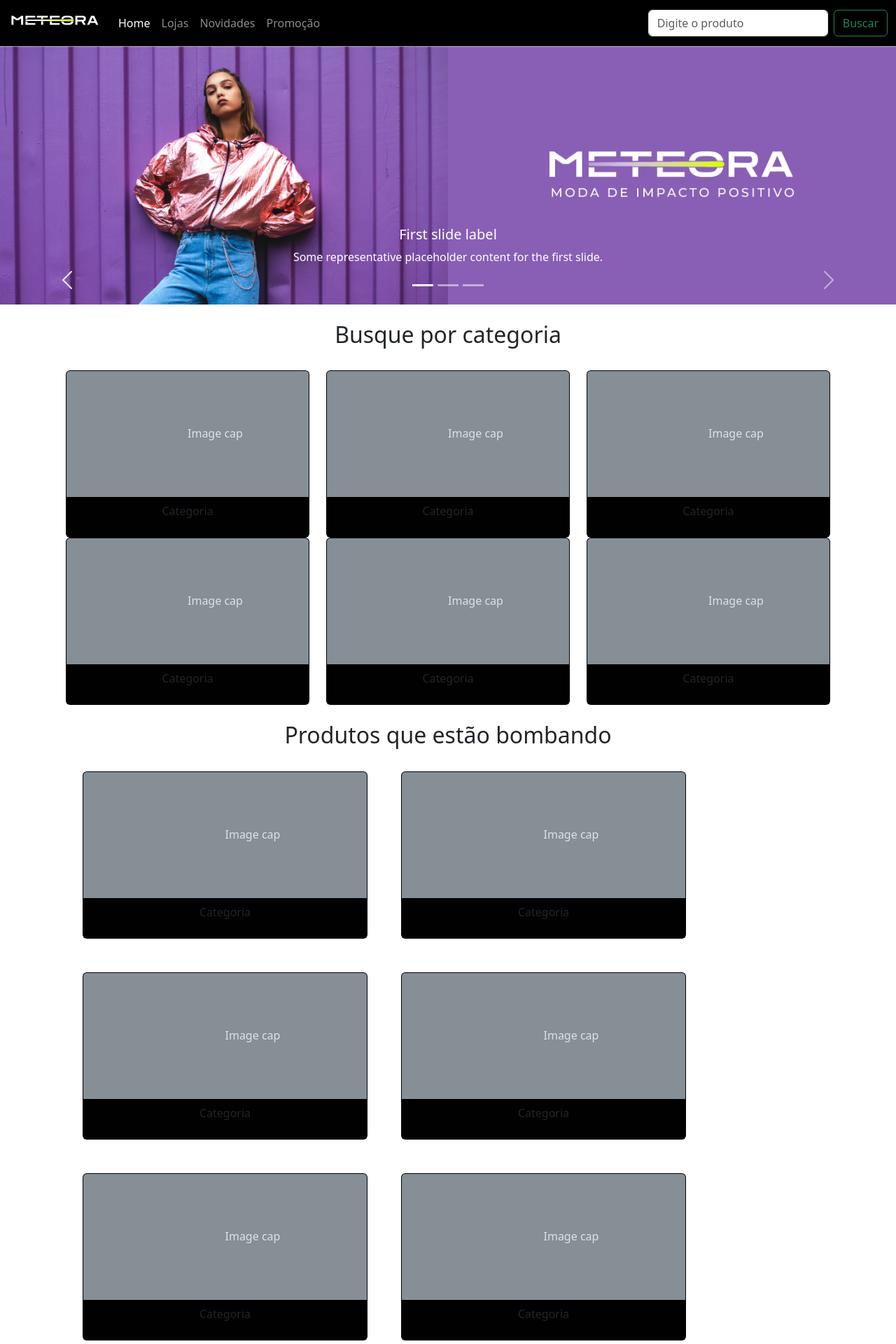
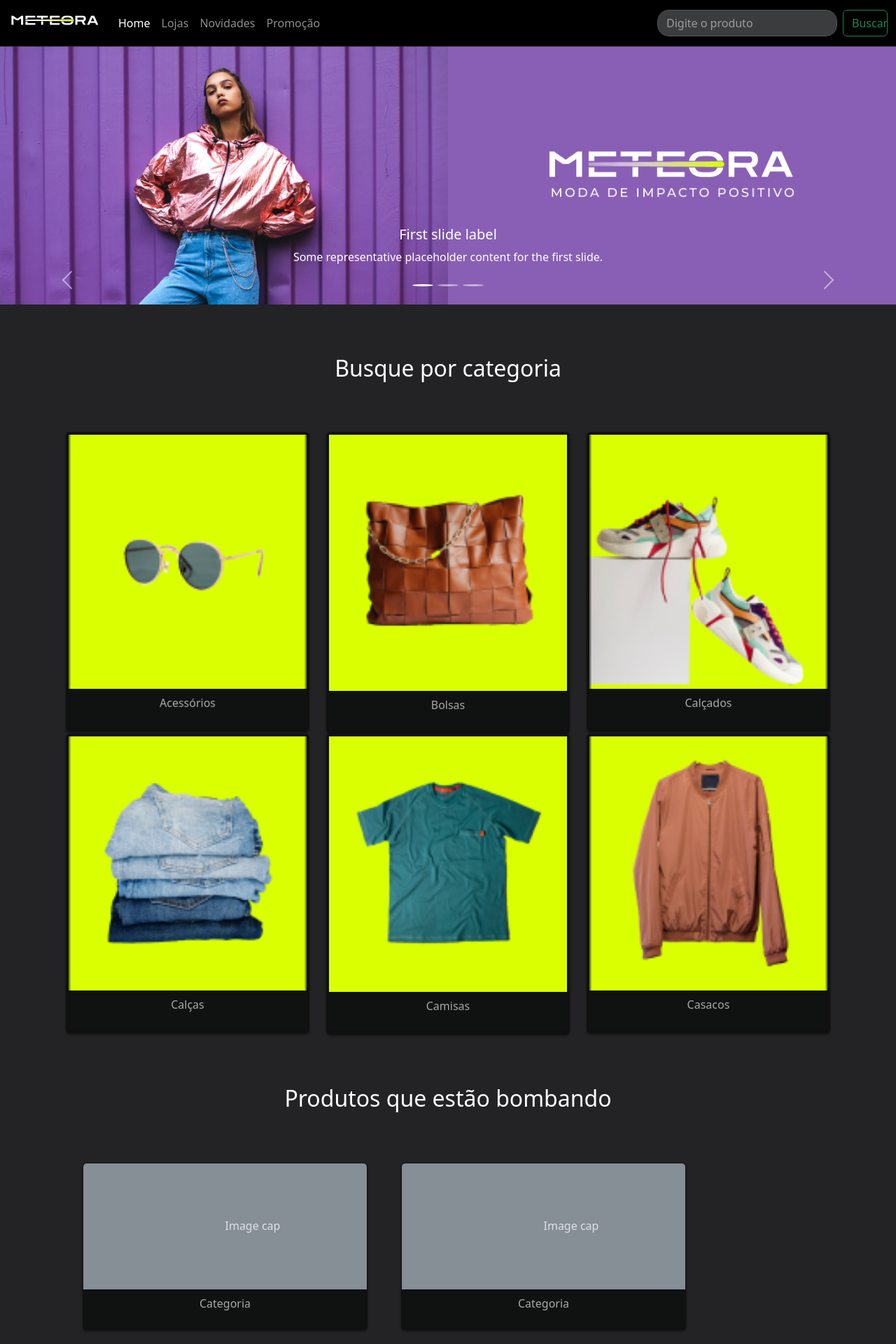
Before and after one commit to RenanFelliphe/Atividades-Trabalhos, a PHP site: page / in a window 1280 px wide. Shown: the top 1920 px of the page at 70% size. Run offline with PHP 8.4, Linux system fonts and the light colour scheme.

Commit message:
Ultima aula mexendo no Meteora

```diff
--- a/Meteora/Meteora/index.css
+++ b/Meteora/Meteora/index.css
@@ -11,5 +11,48 @@
 }
 
 .card{
-    background-color: black;
+    background-color: #0f1011;
+    border-color: #101011;
 }
+
+body{
+    background-color: #232325;
+    color: white;
+}
+
+input[type=search], input[type=email]{
+    background-color: #3a3c3d;
+    border-radius: 1rem;
+    border-top-right-radius: 1rem;
+    border-bottom-right-radius: 1rem;
+    border: 1px solid #585757;
+}
+input[type=search]::placeholder, input[type=email]::placeholder{
+    color: #9E9C9C;
+}
+
+button{
+    display: flex;
+    justify-content: center;
+    align-items: center;
+    width: 4rem;
+    background-color: #323435;
+    z-index: 1;
+    color: #ffffff;
+    border-radius: 1rem;
+    border: 1px solid #585757;
+}
+
+.card{
+    cursor: pointer;
+    box-shadow: 0 2px 3px 0px #141414;
+}
+
+.card:hover{
+    width: 104%;
+    height: 104%;
+}
+
+.card p{
+    color: #a8a8a8;
+}
--- a/Meteora/Meteora/index.html
+++ b/Meteora/Meteora/index.html
@@ -40,7 +40,7 @@
                     </li>
                 </ul>
                 <form class="d-flex" role="search">
-                    <input class="form-control me-2" type="search" placeholder="Digite o produto" aria-label="Search">
+                    <input class="form-control me-2" type="search" placeholder="Digite o produto" aria-label="Pesquisar">
                     <button class="btn btn-outline-success" type="submit">Buscar</button>
                 </form>
             </div>
@@ -49,20 +49,15 @@
 
     <div id="carouselExampleCaptions" class="carousel slide" data-bs-ride="carousel">
         <div class="carousel-indicators">
-            <button type="button" data-bs-target="#carouselExampleCaptions" data-bs-slide-to="0" class="active"
-                aria-current="true" aria-label="Slide 1"></button>
-            <button type="button" data-bs-target="#carouselExampleCaptions" data-bs-slide-to="1"
-                aria-label="Slide 2"></button>
-            <button type="button" data-bs-target="#carouselExampleCaptions" data-bs-slide-to="2"
-                aria-label="Slide 3"></button>
+            <button type="button" data-bs-target="#carouselExampleCaptions" data-bs-slide-to="0" class="active" aria-current="true" aria-label="Slide 1"></button>
+            <button type="button" data-bs-target="#carouselExampleCaptions" data-bs-slide-to="1" aria-label="Slide 2"></button>
+            <button type="button" data-bs-target="#carouselExampleCaptions" data-bs-slide-to="2" aria-label="Slide 3"></button>
         </div>
         <div class="carousel-inner">
             <div class="carousel-item active">
                 <img class="img-fluid d-md-none" src="assets/Mobile/banner1-mobile.png" alt="Primeiro Card no Celular">
-                <img class="img-fluid d-none d-md-block d-lg-none" src="assets/Tablet/banner1-tablet.png"
-                    alt="Primeiro Card no Tablet">
-                <img class="img-fluid d-none d-lg-block" src="assets/Desktop/banner1-desktop.png"
-                    alt="Primeiro Card no Desktop">
+                <img class="img-fluid d-none d-md-block d-lg-none" src="assets/Tablet/banner1-tablet.png" alt="Primeiro Card no Tablet">
+                <img class="img-fluid d-none d-lg-block" src="assets/Desktop/banner1-desktop.png" alt="Primeiro Card no Desktop">
                 <div class="carousel-caption d-none d-md-block">
                     <h5>First slide label</h5>
                     <p>Some representative placeholder content for the first slide.</p>
@@ -71,10 +66,8 @@
 
             <div class="carousel-item">
                 <img class="img-fluid d-md-none" src="assets/Mobile/banner2-mobile.png" alt="Segundo Card no Celular">
-                <img class="img-fluid d-none d-md-block d-lg-none" src="assets/Tablet/banner2-tablet.png"
-                    alt="Segundo Card no Tablet">
-                <img class="img-fluid d-none d-lg-block" src="assets/Desktop/banner2-desktop.png"
-                    alt="Segundo Card no Desktop">
+                <img class="img-fluid d-none d-md-block d-lg-none" src="assets/Tablet/banner2-tablet.png" alt="Segundo Card no Tablet">
+                <img class="img-fluid d-none d-lg-block" src="assets/Desktop/banner2-desktop.png" alt="Segundo Card no Desktop">
                 <div class="carousel-caption d-none d-md-block">
                     <h5>Second slide label</h5>
                     <p>Some representative placeholder content for the second slide.</p>
@@ -83,10 +76,8 @@
 
             <div class="carousel-item">
                 <img class="img-fluid d-md-none" src="assets/Mobile/banner3-mobile.png" alt="Terceiro Card no Celular">
-                <img class="img-fluid d-none d-md-block d-lg-none" src="assets/Tablet/banner3-tablet.png"
-                    alt="Terceiro Card no Tablet">
-                <img class="img-fluid d-none d-lg-block" src="assets/Desktop/banner3-desktop.png"
-                    alt="Terceiro Card no Desktop">
+                <img class="img-fluid d-none d-md-block d-lg-none" src="assets/Tablet/banner3-tablet.png" alt="Terceiro Card no Tablet">
+                <img class="img-fluid d-none d-lg-block" src="assets/Desktop/banner3-desktop.png" alt="Terceiro Card no Desktop">
                 <div class="carousel-caption d-none d-md-block">
                     <h5>Third slide label</h5>
                     <p>Some representative placeholder content for the third slide.</p>
@@ -96,109 +87,73 @@
     </div>
     <button class="carousel-control-prev" type="button" data-bs-target="#carouselExampleCaptions" data-bs-slide="prev">
         <span class="carousel-control-prev-icon" aria-hidden="true"></span>
-        <span class="visually-hidden">Previous</span>
+        <span class="visually-hidden">Anterior</span>
     </button>
     <button class="carousel-control-next" type="button" data-bs-target="#carouselExampleCaptions" data-bs-slide="next">
         <span class="carousel-control-next-icon" aria-hidden="true"></span>
-        <span class="visually-hidden">Next</span>
+        <span class="visually-hidden">Próximo</span>
     </button>
     </div>
 
-    <h2 class="text-center p-4">Busque por categoria</h2>
-    <div class="container row mx-auto g5">
+    <h2 class="text-center p-4 my-3 my-xl-5">Busque por categoria</h2>
+    <div class="container row mx-auto g-6">
         <div class="col-6 col-md-4 col-xxl-2">
-            <div class="card">
-                <svg class="bd-placeholder-img card-img-top" width="100%" height="180"
-                    xmlns="http://www.w3.org/2000/svg" role="img" aria-label="Placeholder: Image cap"
-                    preserveAspectRatio="xMidYMid slice" focusable="false">
-                    <title>Placeholder</title>
-                    <rect width="100%" height="100%" fill="#868e96"></rect>
-                    <text x="50%" y="50%" fill="#dee2e6" dy=".3em">Image cap</text>
-                </svg>
+            <div class="card rounded-2 border-4">
+                <img src="./assets/Mobile/categorias/categoria-oculos.png" alt="">
                 <div class="card-header">
-                    <p class="text-center">Categoria</p>
+                    <p class="text-center">Acessórios</p>
+                </div>
+            </div>
+        </div>
+
+        <div class="col-6 col-md-4 col-xxl-2">
+            <div class="card rounded-2 border-4">
+                <img src="./assets/Mobile/categorias/categoria-bolsas.png" alt="">
+                <div class="card-header">
+                    <p class="text-center">Bolsas</p>
                 </div>
             </div>
 
         </div>
 
         <div class="col-6 col-md-4 col-xxl-2">
-            <div class="card">
-                <svg class="bd-placeholder-img card-img-top" width="100%" height="180"
-                    xmlns="http://www.w3.org/2000/svg" role="img" aria-label="Placeholder: Image cap"
-                    preserveAspectRatio="xMidYMid slice" focusable="false">
-                    <title>Placeholder</title>
-                    <rect width="100%" height="100%" fill="#868e96"></rect>
-                    <text x="50%" y="50%" fill="#dee2e6" dy=".3em">Image cap</text>
-                </svg>
+            <div class="card rounded-2 border-4">
+                <img src="./assets/Mobile/categorias/categoria-calcados.png" alt="">
                 <div class="card-header">
-                    <p class="text-center">Categoria</p>
+                    <p class="text-center">Calçados</p>
                 </div>
             </div>
         </div>
 
         <div class="col-6 col-md-4 col-xxl-2">
-            <div class="card">
-                <svg class="bd-placeholder-img card-img-top" width="100%" height="180"
-                    xmlns="http://www.w3.org/2000/svg" role="img" aria-label="Placeholder: Image cap"
-                    preserveAspectRatio="xMidYMid slice" focusable="false">
-                    <title>Placeholder</title>
-                    <rect width="100%" height="100%" fill="#868e96"></rect>
-                    <text x="50%" y="50%" fill="#dee2e6" dy=".3em">Image cap</text>
-                </svg>
+            <div class="card rounded-2 border-4">
+                <img src="./assets/Mobile/categorias/categoria-calcas.png" alt="">
                 <div class="card-header">
-                    <p class="text-center">Categoria</p>
+                    <p class="text-center">Calças</p>
                 </div>
             </div>
         </div>
 
         <div class="col-6 col-md-4 col-xxl-2">
-            <div class="card">
-                <svg class="bd-placeholder-img card-img-top" width="100%" height="180"
-                    xmlns="http://www.w3.org/2000/svg" role="img" aria-label="Placeholder: Image cap"
-                    preserveAspectRatio="xMidYMid slice" focusable="false">
-                    <title>Placeholder</title>
-                    <rect width="100%" height="100%" fill="#868e96"></rect>
-                    <text x="50%" y="50%" fill="#dee2e6" dy=".3em">Image cap</text>
-                </svg>
+            <div class="card rounded-2 border-4">
+                <img src="./assets/Mobile/categorias/categoria-camiseta.png" alt="">
                 <div class="card-header">
-                    <p class="text-center">Categoria</p>
+                    <p class="text-center">Camisas</p>
                 </div>
             </div>
         </div>
 
         <div class="col-6 col-md-4 col-xxl-2">
-            <div class="card">
-                <svg class="bd-placeholder-img card-img-top" width="100%" height="180"
-                    xmlns="http://www.w3.org/2000/svg" role="img" aria-label="Placeholder: Image cap"
-                    preserveAspectRatio="xMidYMid slice" focusable="false">
-                    <title>Placeholder</title>
-                    <rect width="100%" height="100%" fill="#868e96"></rect>
-                    <text x="50%" y="50%" fill="#dee2e6" dy=".3em">Image cap</text>
-                </svg>
+            <div class="card rounded-2 border-4">
+                <img src="./assets/Mobile/categorias/categoria-casacos.png" alt="">
                 <div class="card-header">
-                    <p class="text-center">Categoria</p>
-                </div>
-            </div>
-        </div>
-
-        <div class="col-6 col-md-4 col-xxl-2">
-            <div class="card">
-                <svg class="bd-placeholder-img card-img-top" width="100%" height="180"
-                    xmlns="http://www.w3.org/2000/svg" role="img" aria-label="Placeholder: Image cap"
-                    preserveAspectRatio="xMidYMid slice" focusable="false">
-                    <title>Placeholder</title>
-                    <rect width="100%" height="100%" fill="#868e96"></rect>
-                    <text x="50%" y="50%" fill="#dee2e6" dy=".3em">Image cap</text>
-                </svg>
-                <div class="card-header">
-                    <p class="text-center">Categoria</p>
+                    <p class="text-center">Casacos</p>
                 </div>
             </div>
         </div>
     </div>
 
-    <h2 class="text-center p-4">Produtos que estão bombando</h2>
+    <h2 class="text-center p-4 my-3 my-xl-5">Produtos que estão bombando</h2>
     <div class="container row mx-auto g-5">
         <div class="col-6 col-md-5 col-xxl-4">
             <div class="card">
@@ -318,12 +273,11 @@
         </div>
     </section>
 
-    <form class="text-center m-3 p-3 border border-secondary rounded-2">
+    <form class="border border-secondary my-3 my-xl-5 p-3 text-center mx-auto">
         <h5>Quer receber nossas novidades, promoções exclusivas e 10% OFF na primeira compra? Cadastre-se</h1>
             <div class="input-group my-3">
-                <input type="email" class="form-control me-2 rounded-2" placeholder="Digite seu e-mail"
-                    aria-label="Digite seu e-mail" aria-describedby="buttom-addon2">
-                <button type="button" class="btn btn-outline-success-light rounded-0" id="buttom-addon2">Enviar</button>
+                <input type="email" class="form-control me-2" placeholder="Digite seu e-mail" aria-label="Digite seu e-mail" aria-describedby="buttom-addon2">
+                <button type="email-button button" class="" id="buttom-addon2">Enviar</button>
             </div>
     </form>
 
```
